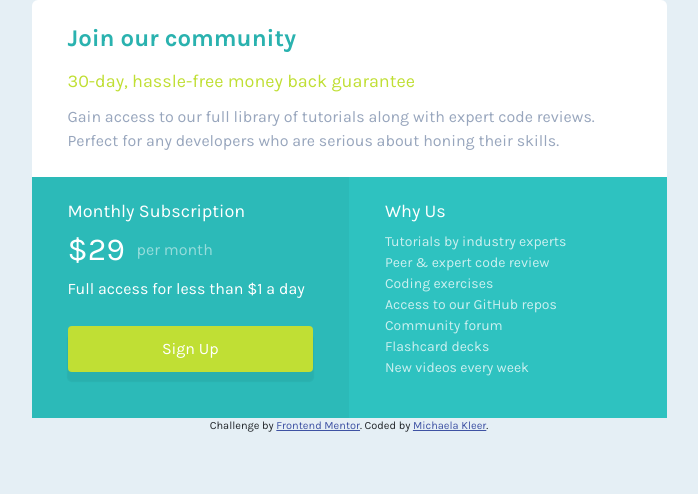
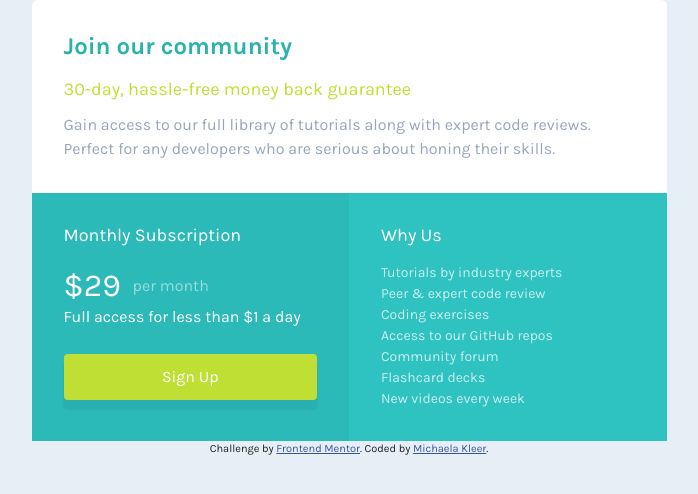
Before and after one commit to michaelakleer/single-price-grid-component-master, a plain HTML site: page index.html in a window 1280 px wide. Shown: the whole page, without its empty margins (291-989 px from the left). Drawn offline with nearby package versions, Linux system fonts and the light colour scheme.

Commit message:
Added custom padding and margin

```diff
--- a/index.html
+++ b/index.html
@@ -26,7 +26,7 @@
   </head>
   <body>
     <div class="container">
-      <div class="summary row p-4">
+      <div class="summary row">
         <h1>Join our community</h1>
         <h2>30-day, hassle-free money back guarantee</h2>
         <p>
@@ -39,7 +39,7 @@
       </div>
 
       <div class="info row">
-        <div class="subscription col-6 p-4">
+        <div class="subscription col-6">
           <h2>Monthly Subscription</h2>
           <h3>
             <span class="dollar">&dollar;29</span>
@@ -50,7 +50,7 @@
             <button type="button" class="btn btn-yellow">Sign Up</button>
           </div>
         </div>
-        <div class="why-us col-6 p-4">
+        <div class="why-us col-6">
           <h2>Why Us</h2>
           <ul>
             <li>Tutorials by industry experts</li>
--- a/src/styles.css
+++ b/src/styles.css
@@ -18,23 +18,33 @@ body {
 
 .summary {
   background-color: #fff;
+  padding: 32px;
   border-top-left-radius: 6px;
   border-top-right-radius: 6px;
+}
+
+.summary h1,
+h2,
+p {
+  padding: 0 !important;
 }
 
 .subscription,
 .why-us {
   color: #fff;
+  padding: 32px;
 }
 
 .subscription {
   background-color: hsl(179, 62%, 45%);
 }
 
-.subscription h2,
-h3,
-p {
-  padding: 0 12px 0;
+.subscription h2 {
+  margin-bottom: 20px;
+}
+
+.subscription h3 {
+  margin-bottom: 0;
 }
 
 .subscription p {
@@ -45,9 +55,8 @@ p {
   background-color: hsl(179, 62%, 47%);
 }
 
-.why-us h2,
-li {
-  padding: 0 12px;
+.why-us h2 {
+  margin-bottom: 15px;
 }
 
 h1 {
@@ -79,6 +88,7 @@ p {
 ul {
   list-style: none;
   padding: 0;
+  margin: 0;
 }
 
 li {
@@ -98,7 +108,6 @@ li {
 }
 
 button {
-  margin: 0 12px 0;
   padding: 10px 0 !important;
   box-shadow: 0px 9px 1px 1px rgb(0 0 0 / 5%);
 }
```
